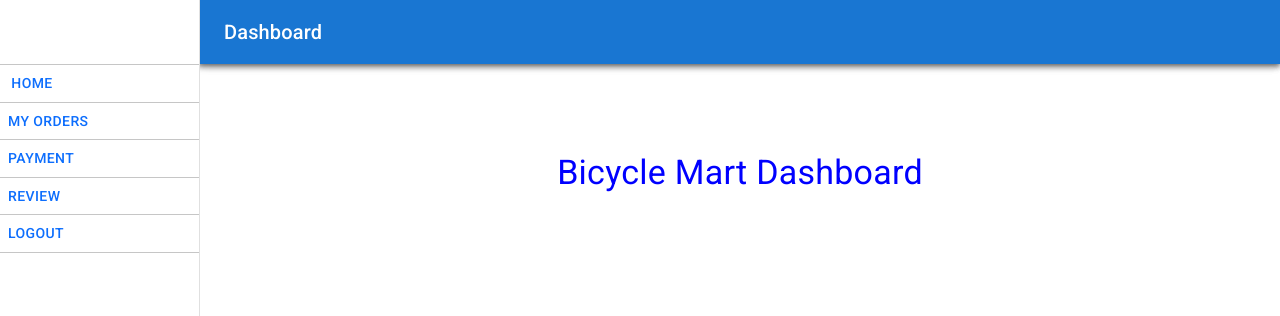
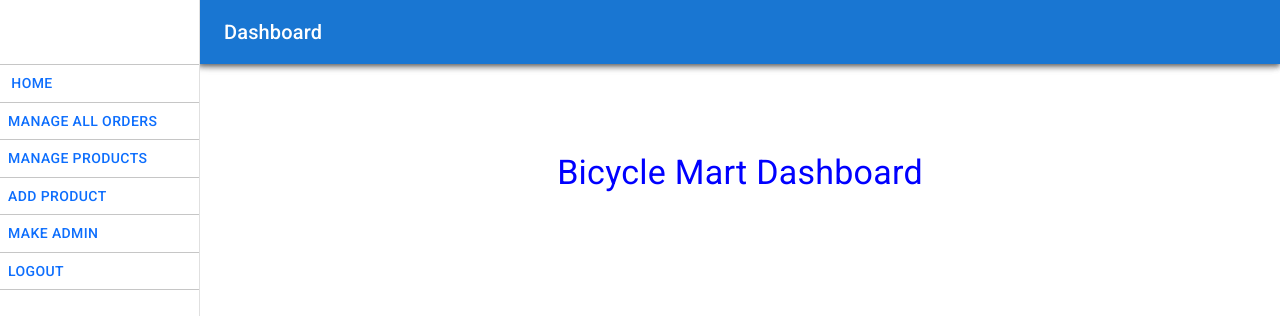
Before and after one commit to mdnajmul/bicycle-mart-react, a React (Create React App) app: page /dashboard in a window 1280 px wide. Shown: the top 316 px of the page. Built offline with nearby package versions, Linux system fonts and the light colour scheme; no server answers; sample sign-in values are in the browser's storage; the HTML template or start-up script is replaced by a standard one.

Commit message:
admin route bug fix from redirect login page

```diff
--- a/src/pages/Dashboard/Dashboard/Dashboard.js
+++ b/src/pages/Dashboard/Dashboard/Dashboard.js
@@ -27,7 +27,7 @@ const drawerWidth = 200;
 
 const Dashboard = (props) => {
   const { logOut } = useAuth();
-  const [admin, setAdmin] = React.useState(false);
+  // const [admin, setAdmin] = React.useState(false);
   const email = sessionStorage.getItem("email");
 
   React.useEffect(() => {
@@ -35,9 +35,12 @@ const Dashboard = (props) => {
       .then((res) => res.json())
       .then((data) => {
         console.log(data.admin);
-        setAdmin(data.admin);
+        // setAdmin(data.admin);
+        sessionStorage.setItem("admin", data.admin);
       });
   }, [email]);
+
+  const admin = sessionStorage.getItem("admin");
 
   const { window } = props;
   const [mobileOpen, setMobileOpen] = React.useState(false);
--- a/src/pages/Login/AdminRoute/AdminRoute.js
+++ b/src/pages/Login/AdminRoute/AdminRoute.js
@@ -4,7 +4,8 @@ import useAuth from "../../../hooks/useAuth";
 import { Spinner } from "react-bootstrap";
 
 const AdminRoute = ({ children, ...rest }) => {
-  const { user, admin, isLoading } = useAuth();
+  const { user, isLoading } = useAuth();
+  const admin = sessionStorage.getItem("admin");
   if (isLoading) {
     return (
       <div className="text-center">
```
